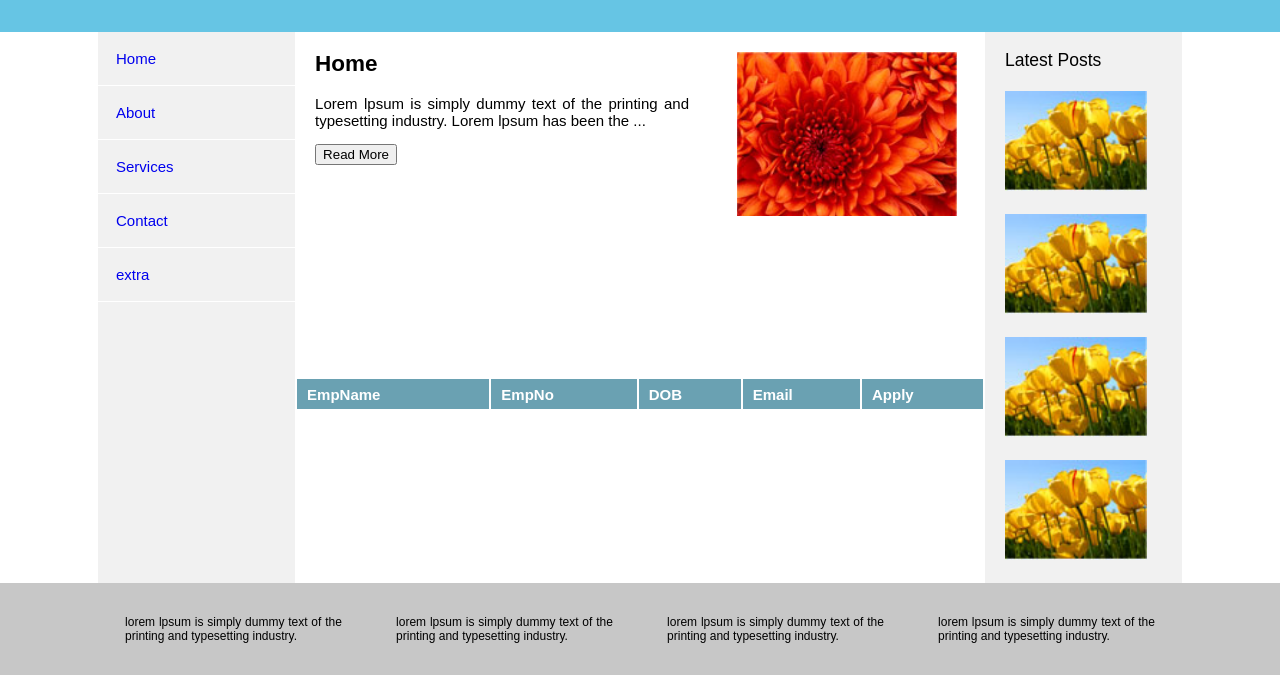
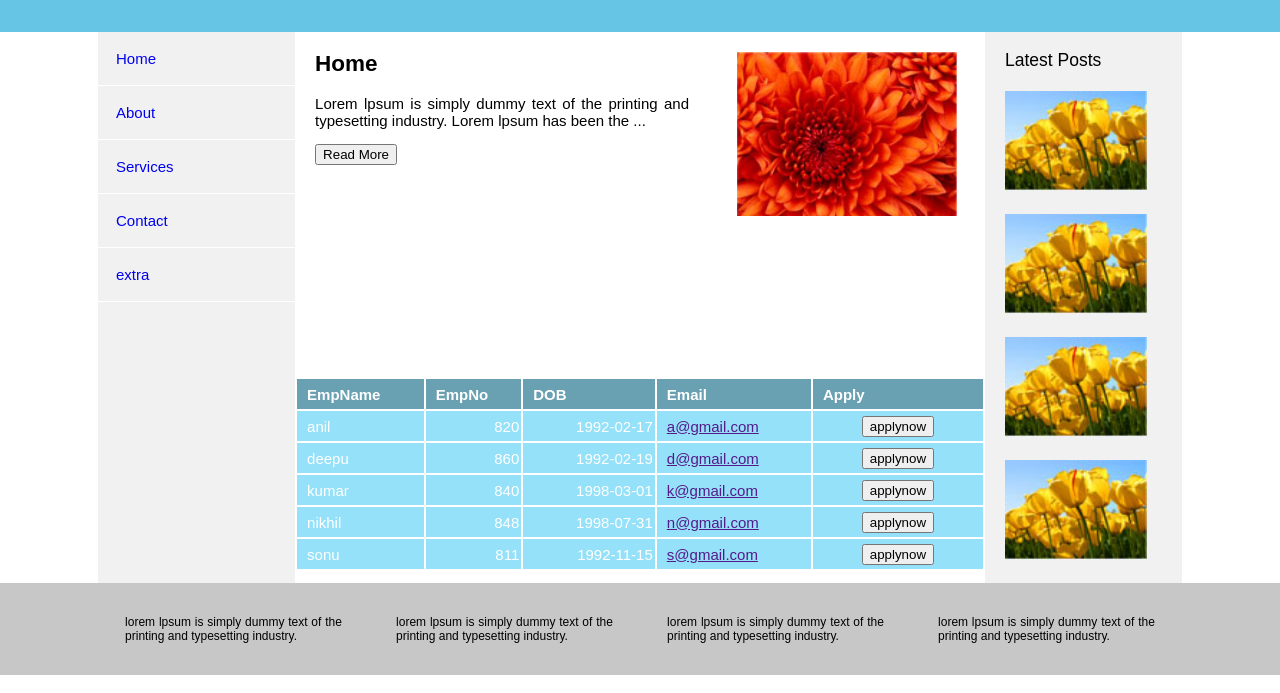
Before and after one commit to nikhil-ak-official/RMedia, a plain HTML site: page home.html in a window 1280 px wide. Both pictures are taken after a click on the element "EmpName". Shown: the part 107-800 px from the top of the page. Drawn offline with Linux system fonts and the light colour scheme.

Commit message:
sort table done

```diff
--- a/js/register.js
+++ b/js/register.js
@@ -27,7 +27,7 @@ function submitForm(e) {
         let user = {"firstname": fname,"lastname": lname,"username": uname,"password":psw,"dob":dob,"gender":gender};
         userlist.push(user);
         localStorage.setItem("users",JSON.stringify(userlist));
-        toLogin();
+        popUp();
     }
 
     return false;
@@ -109,6 +109,6 @@ function validate() {
 }
 
 
-function toLogin() {
+function popUp() {
     document.getElementsByClassName("popup")[0].style.display="block";
 }
--- a/js/table.js
+++ b/js/table.js
@@ -18,6 +18,7 @@ function loadTableConfig(configpath) {
   });
 }
 var myTable;
+var sortDirection = {};
 function generateTable() {
   myTable = document.getElementsByTagName("table")[0];
   var tableHead = document.createElement("thead");
@@ -29,21 +30,11 @@ function generateTable() {
     var tableHeader = document.createElement("th");
     tableHeader.innerHTML = th;
     headRow.appendChild(tableHeader);
-    columnName = configTable[i].field;
+
     if(configTable[i].sortable) {
-      tableHeader.addEventListener("click", function() {
-        console.log(columnName);
-        responseTable = responseTable.sort(function(r1,r2) {
-          if(r1.columnName > r2.columnName) {
-            return 1;
-          }
-          else {
-            return -1;
-          }
-        })
-        console.log(responseTable);
-        tableData(responseTable);
-      })
+      let columnName = configTable[i].field;
+      sortDirection[columnName] = "desc";
+      tableHeader.addEventListener("click", function() {sortTable(columnName)});
     }
 
   }
@@ -52,7 +43,7 @@ function generateTable() {
 }
 function tableData(responseTable) {
   var tableBody = null;
-  clearTable();
+
   tableBody = document.createElement("tbody");
 
   myTable.appendChild(tableBody);
@@ -64,10 +55,11 @@ function tableData(responseTable) {
     for(var j=0;j<configTable.length;j++) {
       if((responseTable[i][configTable[j].field]!=="") && (responseTable[i][configTable[j].field]!==null)) {
         switch(configTable[j].typeof) {
-            // case "date" : tableData += `<td>${new Date(responseTable[i][configTable[j].field])}</td>`;break;
+            case "date" :
+            case "number": tableData += `<td class="alignRight">${responseTable[i][configTable[j].field]}</td>`;break;
             case "link" : tableData += `<td><a href="">${responseTable[i][configTable[j].field]}</a></td>`;break;
             case "button" : tableData += `<td class="apply-btn"><button onClick="buttonClick()">${responseTable[i][configTable[j].field]}</button></td>`;break;
-            default : tableData += `<td>${responseTable[i][configTable[j].field]}</td>`;break;
+            default : tableData += `<td class="alignLeft">${responseTable[i][configTable[j].field]}</td>`;break;
           }
         }
         else {
@@ -89,3 +81,26 @@ function clearTable(){
   console.log(document.getElementsByTagName("table")[0]);
 
 }
+function sortTable(columnName) {
+
+  clearTable();
+  if(sortDirection[columnName] == "desc") {
+    sortDirection[columnName] = "asc";
+    responseTable = responseTable.sort((r1,r2) => {
+      return r1[columnName] > r2[columnName] ? 1 : -1
+    })
+    console.log(columnName,sortDirection[columnName]);
+  }
+  else if (sortDirection[columnName] == "asc") {
+    sortDirection[columnName] = "desc";
+    responseTable = responseTable.sort((r1,r2) => {
+      return r1[columnName] < r2[columnName] ? 1 : -1
+    })
+    console.log(columnName,sortDirection[columnName]);
+
+  }
+  tableData(responseTable);
+  for(i in sortDirection) {
+    console.log(i);
+  }
+}
--- a/json/homeConfig.json
+++ b/json/homeConfig.json
@@ -27,7 +27,7 @@
         {
             "field":"Apply",
             "header":"Apply",
-            "sortable":true,
+            "sortable":false,
             "typeof":"button"
         }
 
--- a/json/tableHome.json
+++ b/json/tableHome.json
@@ -3,35 +3,35 @@
         {
             "Name":"nikhil",
             "EmpNo": 848,
-            "Dob": "31-07-1998",
+            "Dob": "1998-07-31",
             "Email":"n@gmail.com",
             "Apply": "applynow"
         },
         {
             "Name":"anil",
             "EmpNo":820,
-            "Dob": "31-07-1992",
+            "Dob": "1992-02-17",
             "Email":"a@gmail.com",
             "Apply": "applynow"
         },
         {
             "Name":"kumar",
             "EmpNo":840,
-            "Dob": "13-03-1998",
+            "Dob": "1998-03-01",
             "Email":"k@gmail.com",
             "Apply": "applynow"
         },
         {
             "Name":"sonu",
             "EmpNo":811,
-            "Dob": "15-11-1992",
+            "Dob": "1992-11-15",
             "Email":"s@gmail.com",
             "Apply": "applynow"
         },
         {
             "Name":"deepu",
             "EmpNo":860,
-            "Dob": "01-02-1992",
+            "Dob": "1992-02-19",
             "Email":"d@gmail.com",
             "Apply": "applynow"
         }
--- a/style.css
+++ b/style.css
@@ -238,6 +238,14 @@ footer {
     font-size: 20px;
     margin-bottom: 0px;
 }
+
+/* align */
+.alignLeft {
+    text-align: left;
+}
+.alignRight {
+    text-align: right;
+}
 /* tabView
 
 Index */
```
